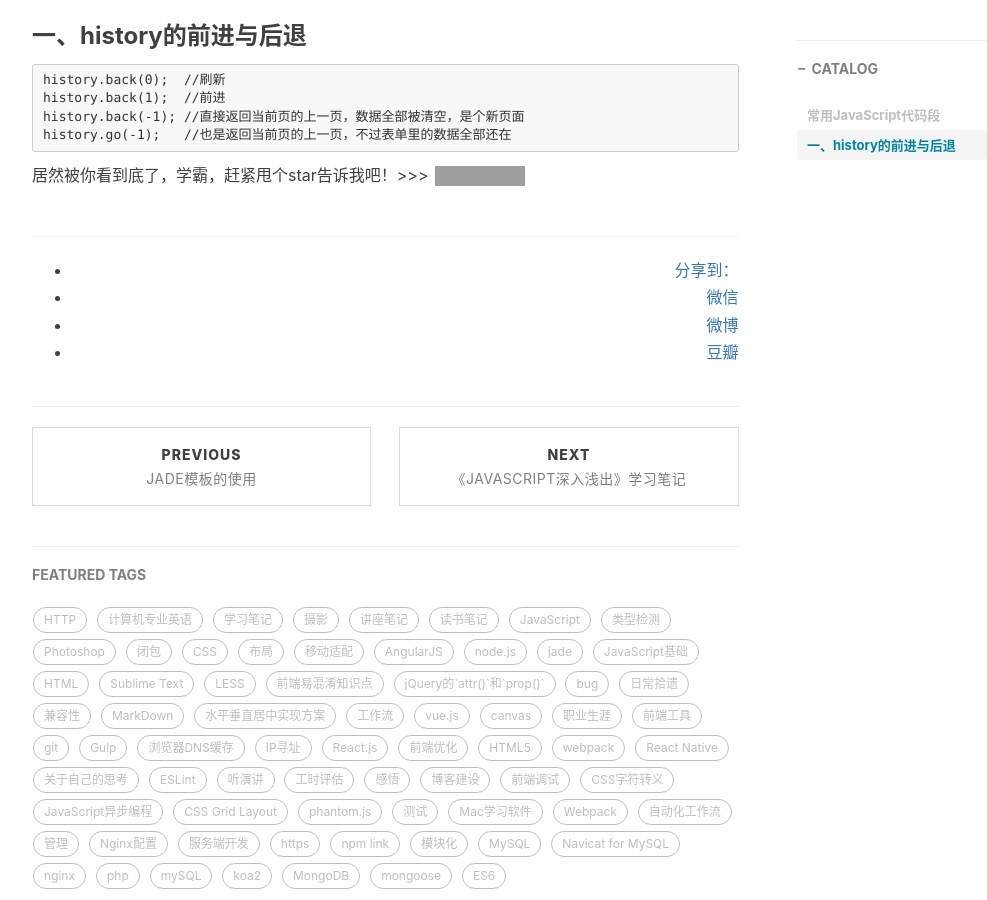
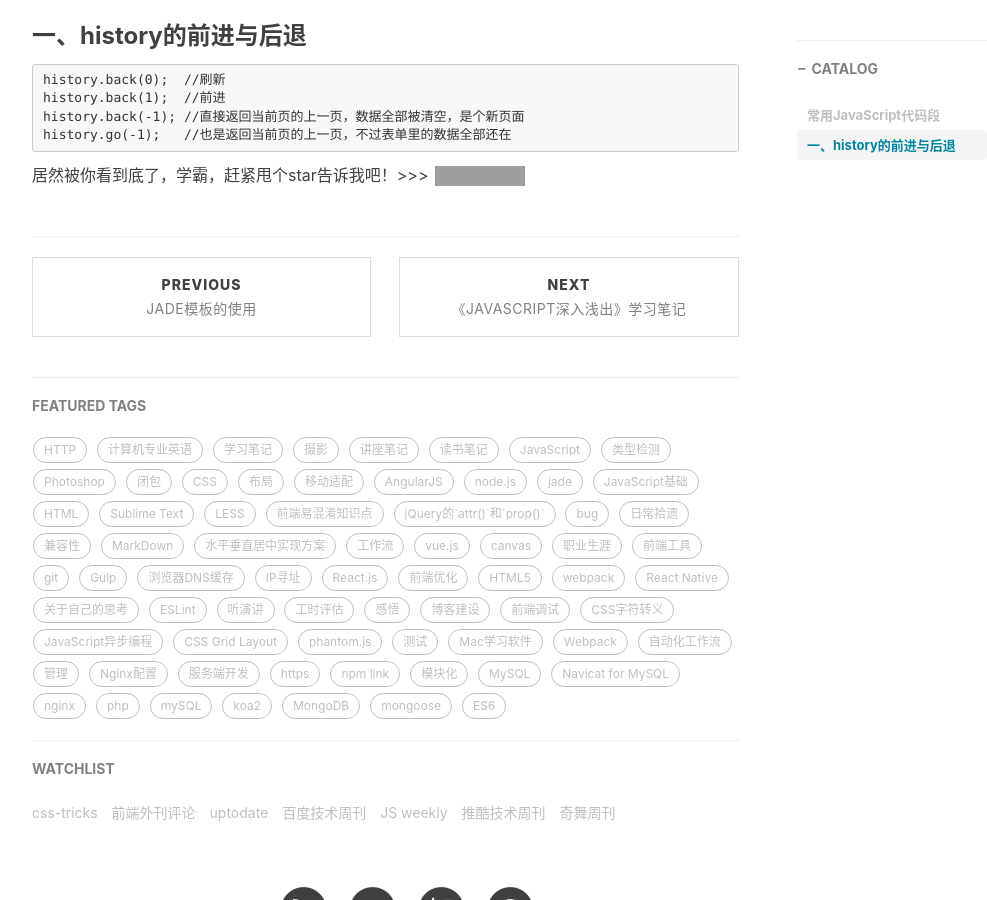
Before and after one commit to mobilesite/mobilesite.github.io, a Jekyll site: the page built from _posts/2012-03-29-useful_js_fragment.md, in a window 1280 px wide and 900 px high, scrolled down 564 px. Shown: the whole window, without its empty margins (233-1220 px from the left). Built offline with Jekyll 4.4.1, drawn with Linux system fonts in a browser that asks for light colours; nearby versions of some CDN libraries; comment, search, counter and statistics services are not loaded; grey boxes are pictures that could not be loaded.

Commit message:
'update'

```diff
--- a/_layouts/keynote.html
+++ b/_layouts/keynote.html
@@ -63,7 +63,7 @@ layout: default
                 <!-- 多说 Share start -->
                 </style>
                 <div class="ds-share"
-                    style="text-align: right"
+                    style="text-align: right; display: none;"
                     data-thread-key="{{page.id}}" data-title="{{page.title}}"
                     data-images="{{ site.url }}{{site.baseurl}}/{% if page.header-img %}{{ page.header-img }}{% else %}{{ site.header-img }}{% endif %}"
                     data-content="{{ content | strip_html | truncate:80 }} | Hux Blog，@Hux黄玄 的个人博客"
--- a/_layouts/post.html
+++ b/_layouts/post.html
@@ -64,7 +64,7 @@ layout: default
                 <!-- 多说 Share start -->
 
                 <div class="ds-share"
-                    style="text-align: right"
+                    style="text-align: right; display: none;"
                     data-thread-key="{{page.id}}"
                     data-title="{{page.title}}"
                     data-url="{{site.url}}{{site.baseurl}}{{page.url}}"
```
